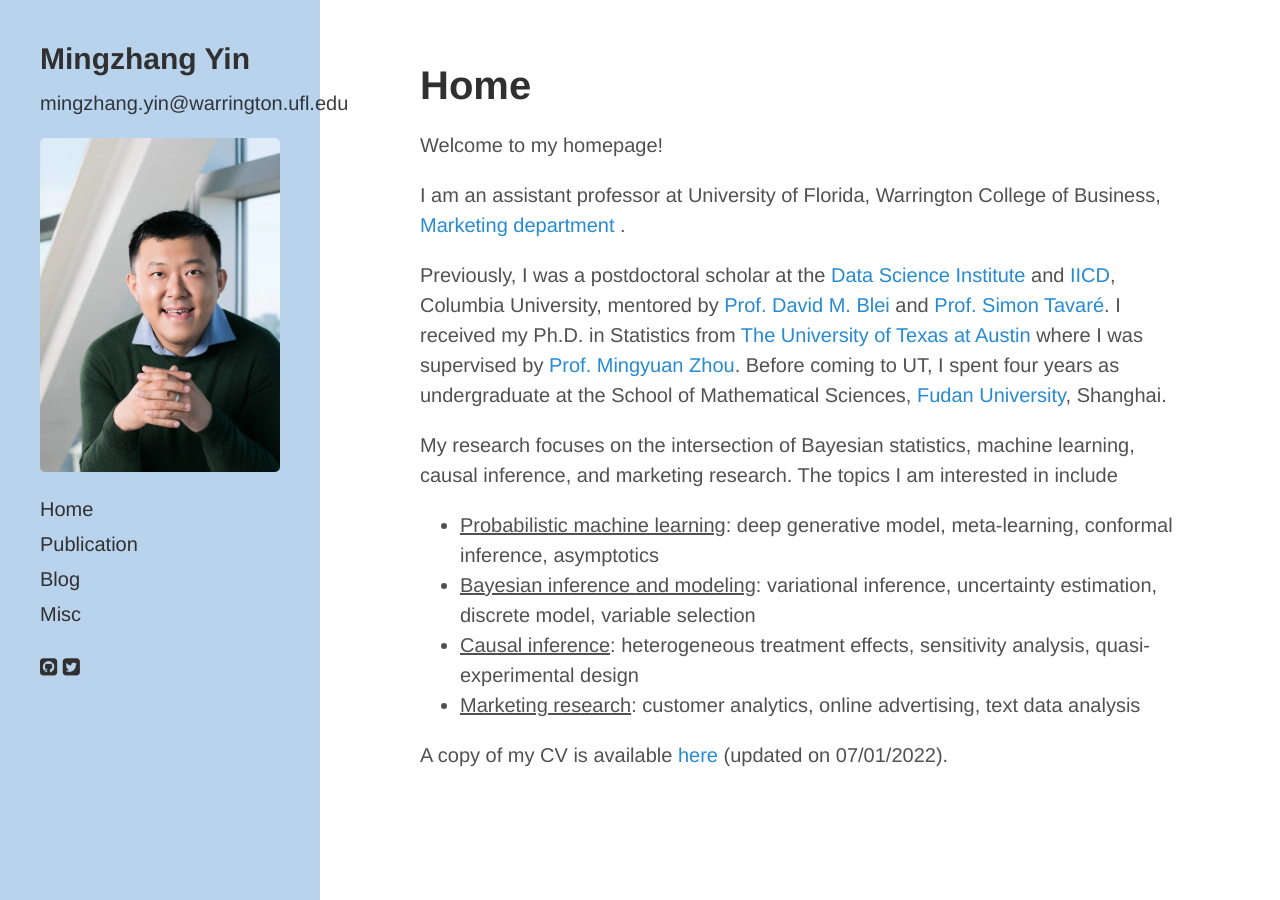
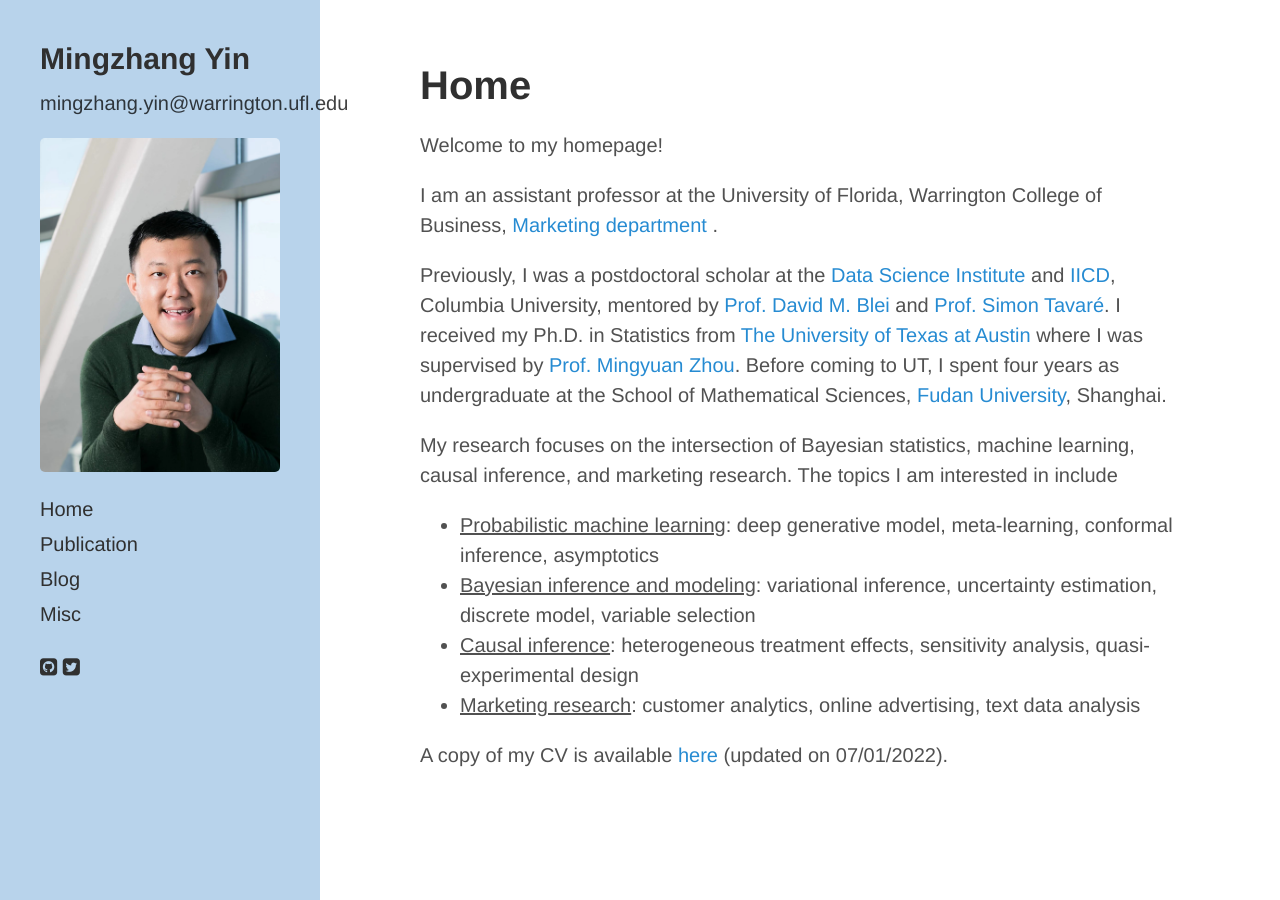
Before and after one commit to mingzhang-yin/mingzhang-yin.github.io, a Jekyll site: the page built from index.md, in a window 1280 px wide. Built offline with Jekyll 4.4.1, drawn with Linux system fonts in a browser that asks for light colours; nearby versions of some CDN libraries; a style sheet for code colours, icons or effects is not loaded.

Commit message:
Update index.md

```diff
--- a/index.md
+++ b/index.md
@@ -12,7 +12,7 @@ title: Home
   <p>
    <p> Welcome to my homepage! </p>
 
- <p> I am an assistant professor at University of Florida, Warrington College of Business, <a href="https://warrington.ufl.edu/marketing-department/">Marketing department </a>. </p>
+ <p> I am an assistant professor at the University of Florida, Warrington College of Business, <a href="https://warrington.ufl.edu/marketing-department/">Marketing department </a>. </p>
 
 <p>  Previously, I was a postdoctoral scholar at the <a href="https://datascience.columbia.edu">Data Science Institute</a> and <a href="https://cancerdynamics.columbia.edu">IICD</a>, Columbia University, mentored by <a href="http://www.cs.columbia.edu/~blei/">Prof. David M. Blei</a> and <a href="https://en.wikipedia.org/wiki/Simon_Tavaré">Prof. Simon Tavaré</a>. I received my Ph.D. in Statistics from <a href="https://www.utexas.edu">The University of Texas at Austin</a> where I was supervised by <a href="https://mingyuanzhou.github.io">Prof. Mingyuan Zhou</a>.  Before coming to UT, I spent four years as undergraduate at the  School of Mathematical Sciences, <a href="http://www.fudan.edu.cn/en/"> Fudan University</a>, Shanghai. </p>
 
```
